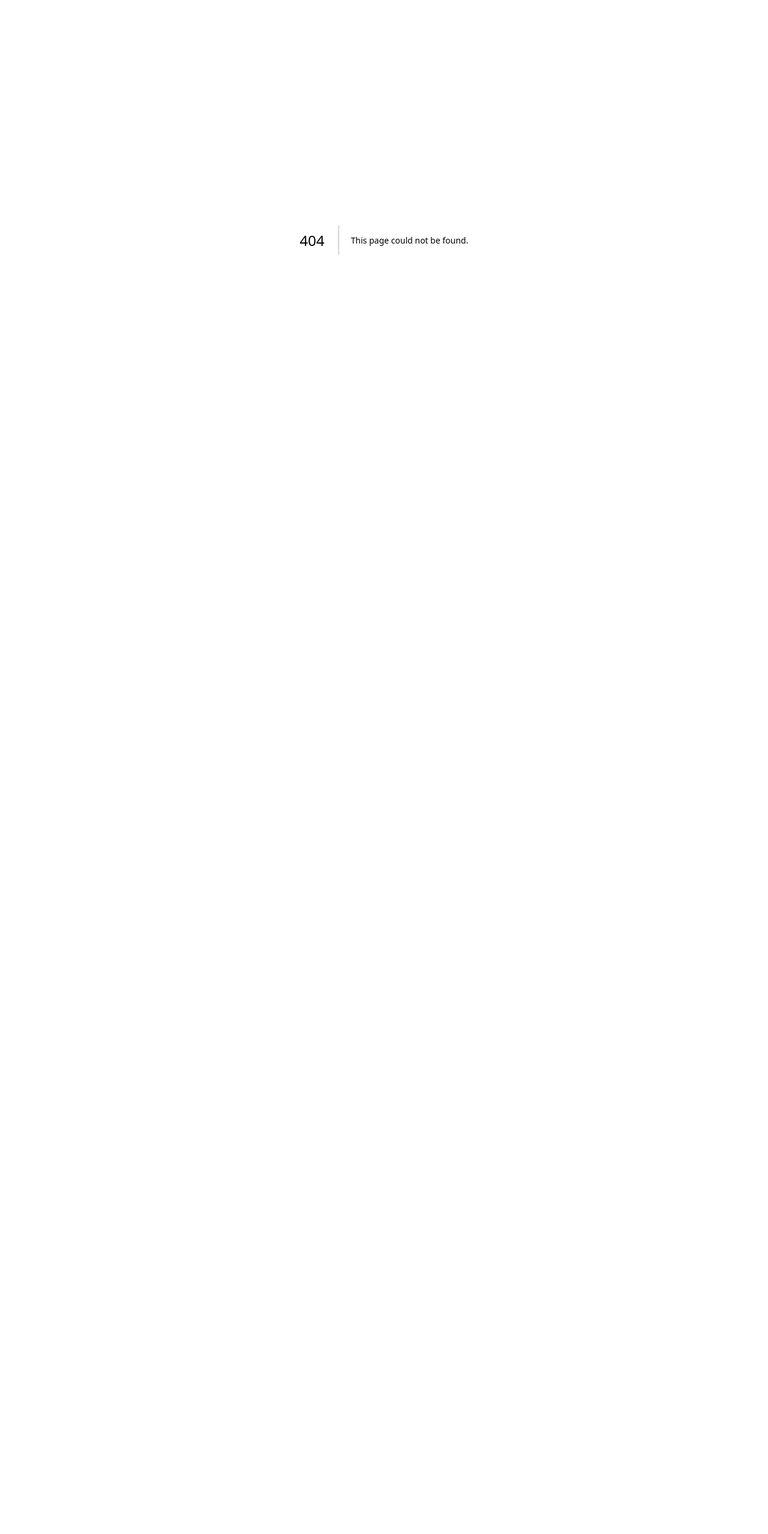
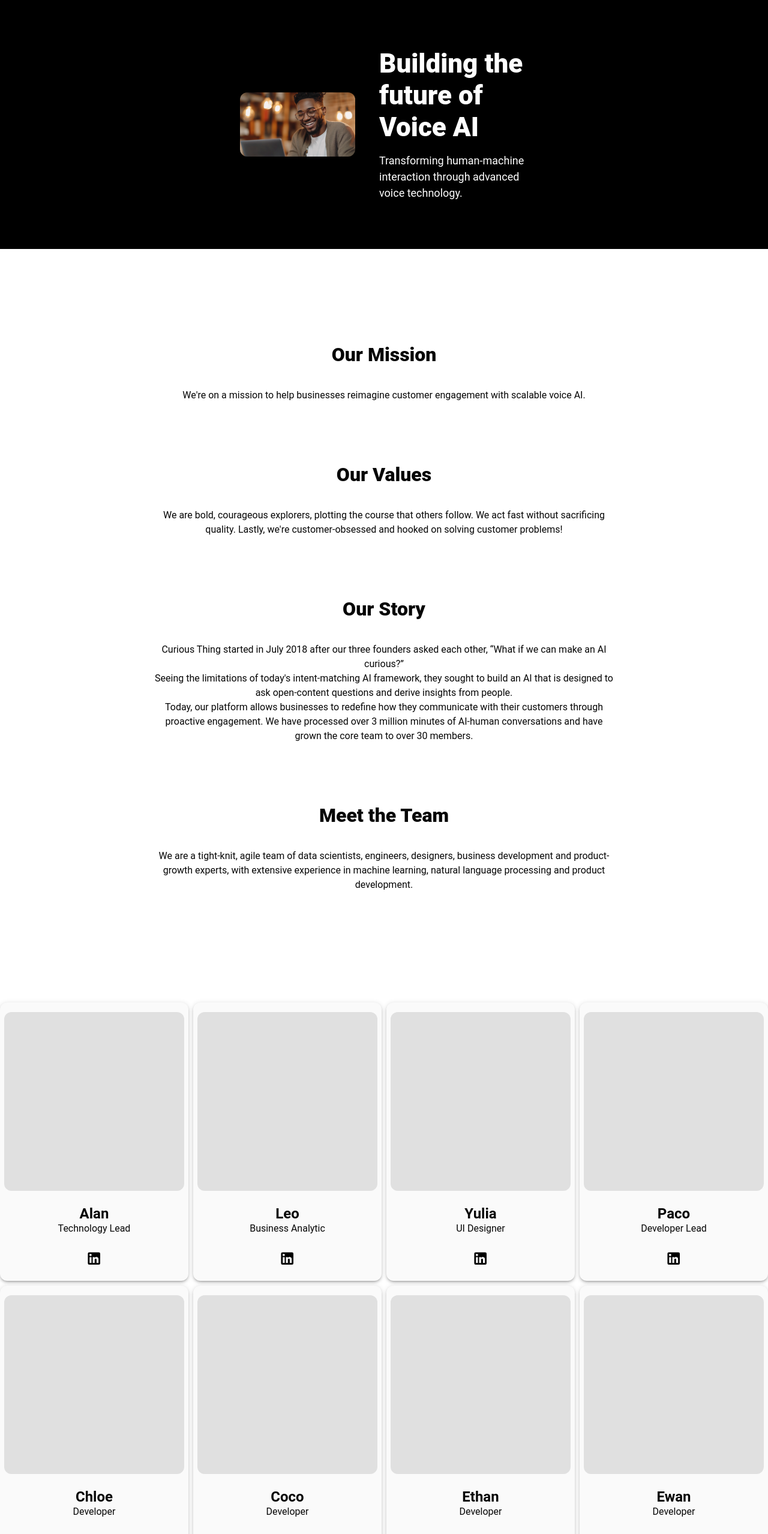
Before and after one commit to Dispatch-AI-com/frontend, a Next.js app: page /about in a window 1280 px wide. Before the commit this address had no page. Shown: the top 2557 px of the page at 60% size. Before the commit the page ends 800 px from the top, so only its background shows below. Built offline with nearby package versions, Linux system fonts and the light colour scheme.

Commit message:
Layout-defined

```diff
--- /dev/null
+++ b/src/app/about/page.tsx
@@ -0,0 +1,256 @@
+'use client';
+
+import { styled } from '@mui/material/styles';
+import { Box, Stack, IconButton, Card, CardContent, Typography } from '@mui/material';
+import Grid from '@mui/material/Grid';
+import LinkedInIcon from '@mui/icons-material/LinkedIn';
+import FacebookIcon from '@mui/icons-material/Facebook';
+import InstagramIcon from '@mui/icons-material/Instagram';
+import XIcon from '@mui/icons-material/X';
+import YouTubeIcon from '@mui/icons-material/YouTube';
+
+const HeaderWrapper = styled(Box)(({ theme }) => ({
+    display: 'flex',
+    alignItems: 'center',
+    justifyContent: 'space-between',
+    backgroundColor: theme.palette.background.dark,
+    padding: theme.spacing(10, 50),
+    color: theme.palette.text.primary,
+    gap: theme.spacing(5),
+}));
+
+const StyledImage = styled('img')(({ theme }) => ({
+    borderRadius: theme.shape.borderRadius,
+    width: '40%',
+    height: 'auto',
+    objectFit: 'cover',
+}));
+
+const StyledHeader = styled('h1')(({ theme }) => ({
+    color: 'white',
+    fontSize: theme.typography.h1.fontSize,
+    fontFamily: theme.typography.h1.fontFamily,
+    fontWeight: theme.typography.h1.fontWeight,
+    margin: 0,
+    lineHeight: 1.2,
+}));
+
+const StyledTypographyBody = styled('p')(({ theme }) => ({
+    color: 'white',
+    marginTop: theme.spacing(2),
+    marginBottom: 0,
+    fontSize: theme.typography.body1.fontSize,
+    fontFamily: theme.typography.fontFamily,
+}));
+
+const SectionContainer = styled(Box)(({ theme }) => ({
+    display: 'flex',
+    alignItems: 'center',
+    flexDirection: 'column',
+    backgroundColor: theme.palette.background.default,
+    paddingTop: theme.spacing(15),
+    paddingBottom: theme.spacing(15),
+    color: theme.palette.text.primary,
+}));
+
+const SectionHeader = styled('h2')(({ theme }) => ({
+    display: 'flex',
+    flexDirection: 'column',
+    alignItems: 'center',
+    color: theme.palette.text.primary,
+    fontSize: theme.typography.h2.fontSize, // Adjusted for better scaling
+    fontFamily: theme.typography.h2.fontFamily,
+    fontWeight: theme.typography.h2.fontWeight,
+    margin: theme.spacing(4, 0, 2),
+}));
+
+const SectionContent = styled('p')(({ theme }) => ({
+    textAlign: 'center',
+    color: theme.palette.text.primary,
+    fontSize: theme.typography.body1.fontSize,
+    fontFamily: theme.typography.fontFamily,
+    lineHeight: theme.spacing(3),
+    maxWidth: '60%',
+    marginBottom: theme.spacing(8),
+    [theme.breakpoints.up('sm')]: {
+        fontSize: theme.typography.body2.fontSize,
+    },
+}));
+
+const TeamCard = styled(Card)(({ theme }) => ({
+    display: 'flex',
+    flexDirection: 'column',
+    alignItems: 'center',
+    justifyContent: 'space-between',
+    width: '100%',
+    maxWidth: '324px',
+    height: '464px',
+    padding: theme.spacing(2),
+    borderRadius: theme.shape.borderRadius,
+    boxShadow: theme.shadows[3],
+    textAlign: 'center',
+}));
+
+const ProfileImage = styled('div')(({ theme }) => ({
+    width: '300px',
+    height: '300px',
+    borderRadius: theme.shape.borderRadius,
+    backgroundColor: theme.palette.grey[300],
+    marginBottom: theme.spacing(1),
+    backgroundSize: 'cover',
+    backgroundPosition: 'center',
+}));
+
+const CTAWrapper = styled(Box)(({ theme }) => ({
+    display: 'flex',
+    alignItems: 'center',
+    flexDirection: 'column',
+    backgroundColor: theme.palette.background.dark,
+    padding: theme.spacing(10, 50),
+    color: theme.palette.text.primary,
+    gap: theme.spacing(5),
+}));
+
+const CTAHeader = styled('h2')(({ theme }) => ({
+    display: 'flex',
+    flexDirection: 'column',
+    alignItems: 'center',
+    color: 'white',
+    fontSize: theme.typography.h2.fontSize,
+    fontFamily: theme.typography.h2.fontFamily,
+    fontWeight: theme.typography.h2.fontWeight,
+}));
+
+const SectionCTAContent = styled('h4')(({ theme }) => ({
+    display: 'flex',
+    flexDirection: 'column',
+    alignItems: 'center',
+    color: 'white',
+    fontSize: theme.typography.h4.fontSize,
+    fontFamily: theme.typography.h4.fontFamily,
+    fontWeight: theme.typography.h4.fontWeight,
+    margin: theme.spacing(1, 0, 5),
+}));
+
+
+const SocialIconButton = styled(IconButton)(({ theme }) => ({
+    padding: theme.spacing(1),
+    '& svg': {
+        width: '30px',
+        height: '30px',
+        color: 'white',
+    }
+}));
+
+export default function AboutPage() {
+
+    const teamMembers = [
+        { name: 'Alan', role: 'Technology Lead' },
+        { name: 'Leo', role: 'Business Analytic' },
+        { name: 'Yulia', role: 'UI Designer' },
+        { name: 'Paco', role: 'Developer Lead' },
+        { name: 'Chloe', role: 'Developer' },
+        { name: 'Coco', role: 'Developer' },
+        { name: 'Ethan', role: 'Developer' },
+        { name: 'Ewan', role: 'Developer' },
+        { name: 'Freya', role: 'Developer' },
+        { name: 'Leo', role: 'Developer' },
+        { name: 'Mark', role: 'Developer' },
+        { name: 'Tim', role: 'Developer' },
+        { name: 'David', role: 'Developer' },
+    ];
+
+    return (
+        <>
+            <HeaderWrapper>
+                <StyledImage src="/voice-ai.png" alt="Voice AI" />
+                <Box>
+                    <StyledHeader>
+                        Building the future of <br></br> Voice AI
+                    </StyledHeader>
+                    <StyledTypographyBody>
+                        Transforming human-machine interaction through advanced voice technology.
+                    </StyledTypographyBody>
+                </Box>
+            </HeaderWrapper>
+            <SectionContainer>
+                <SectionHeader>
+                    Our Mission
+                </SectionHeader>
+                <SectionContent>
+                    We&apos;re on a mission to help businesses reimagine customer engagement with scalable voice AI.
+                </SectionContent>
+                <SectionHeader>
+                    Our Values
+                </SectionHeader>
+                <SectionContent>
+                    We are bold, courageous explorers, plotting the course that others follow. We act fast without sacrificing quality. Lastly, we&apos;re customer-obsessed and hooked on solving customer problems!
+                </SectionContent>
+                <SectionHeader>
+                    Our Story
+                </SectionHeader>
+                <SectionContent>
+                Curious Thing started in July 2018 after our three founders asked each other, “What if we can make an AI curious?”
+
+                <br />Seeing the limitations of today&apos;s intent-matching AI framework, they sought to build an AI that is designed to ask open-content questions and derive insights from people.
+
+                <br />Today, our platform allows businesses to redefine how they communicate with their customers through proactive engagement. We have processed over 3 million minutes of AI-human conversations and have grown the core team to over 30 members.
+                </SectionContent>
+                <SectionHeader>
+                    Meet the Team
+                </SectionHeader>
+                <SectionContent>
+                We are a tight-knit, agile team of data scientists, engineers, designers, business development and product-growth experts, with extensive experience in machine learning, natural language processing and product development.
+                </SectionContent>
+            </SectionContainer>
+            <Grid container spacing={1} justifyContent="center">
+                {teamMembers.map((member, index) => (
+                    <Grid item xs={12} sm={6} md={3} key={index}>
+                        <TeamCard>
+                            <ProfileImage />
+                            <CardContent>
+                                <Typography variant="h3">{member.name}</Typography>
+                                <Typography variant="body2" color="text.primary">
+                                    {member.role}
+                                </Typography>
+                            </CardContent>
+                            <IconButton>
+                                <LinkedInIcon sx={{ color: 'black' }} />
+                            </IconButton>
+                        </TeamCard>
+                    </Grid>
+                ))}
+            </Grid>
+            <CTAWrapper>
+                <CTAHeader>
+                    Want to work with us?
+                </CTAHeader>
+                <StyledTypographyBody>
+                    Email us at <a href="mailto:hello@jiangren.com.au" style={{ color: '#a8f574', textDecoration: 'underline' }}>hello@jiangren.com.au</a> with your resume and tell us why you&apos;re a great fit!
+                </StyledTypographyBody>
+                <StyledTypographyBody>
+                    Address
+                </StyledTypographyBody>
+                <SectionCTAContent>
+                    Address
+                </SectionCTAContent>
+                <StyledTypographyBody>
+                    Phone
+                </StyledTypographyBody>
+                <SectionCTAContent>
+                    +63 4233365542
+                </SectionCTAContent>
+                <StyledTypographyBody>
+                    Find us on social media
+                </StyledTypographyBody>
+                <Stack direction="row" spacing={0}>
+                    <SocialIconButton color="inherit"><LinkedInIcon /></SocialIconButton>
+                    <SocialIconButton color="inherit"><FacebookIcon /></SocialIconButton>
+                    <SocialIconButton color="inherit"><InstagramIcon /></SocialIconButton>
+                    <SocialIconButton color="inherit"><XIcon /></SocialIconButton>
+                    <SocialIconButton color="inherit"><YouTubeIcon /></SocialIconButton>
+            </Stack>
+            </CTAWrapper>
+        </>
+    );
+}
--- a/src/theme/index.ts
+++ b/src/theme/index.ts
@@ -1,5 +1,12 @@
 // theme/index.ts
 import { createTheme, responsiveFontSizes } from '@mui/material/styles';
+
+// Extend the TypeBackground interface to include 'dark'
+declare module '@mui/material/styles/createPalette' {
+  interface TypeBackground {
+    dark: string;
+  }
+}
 
 let theme = createTheme({
   spacing: 8,
@@ -10,12 +17,13 @@ let theme = createTheme({
 
   palette: {
     background: {
-      default: '#ffffff',
-      paper: '#fafafa',
+      default: '#ffffff', // default background color for the app
+      paper: '#fafafa', // light gray
+      dark: '#000000', // black
     },
     text: {
-      primary: '#060606',
-      secondary: '#6d6d6d',
+      primary: '#060606', // black
+      secondary: '#6d6d6d', // dark gray
     },
   },
 
```
Also changed, not shown: public/voice-ai.png (added).
